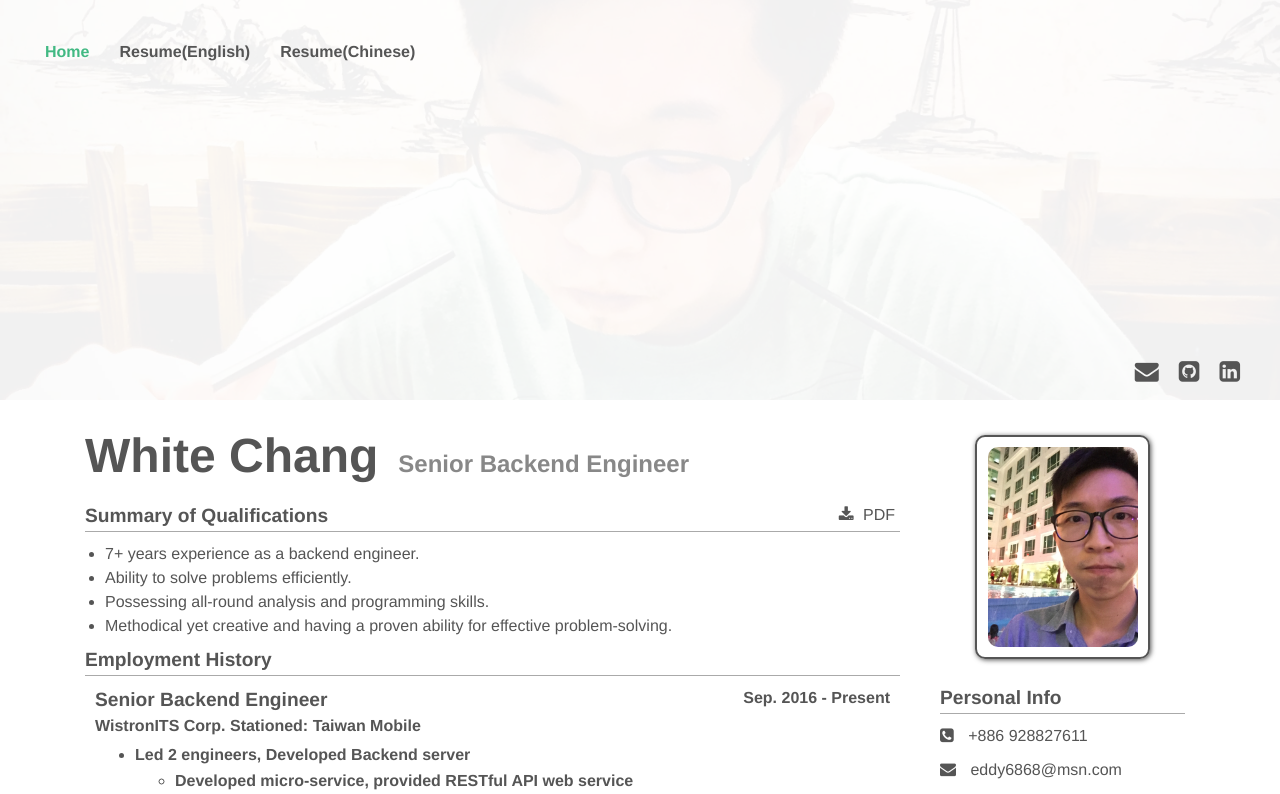
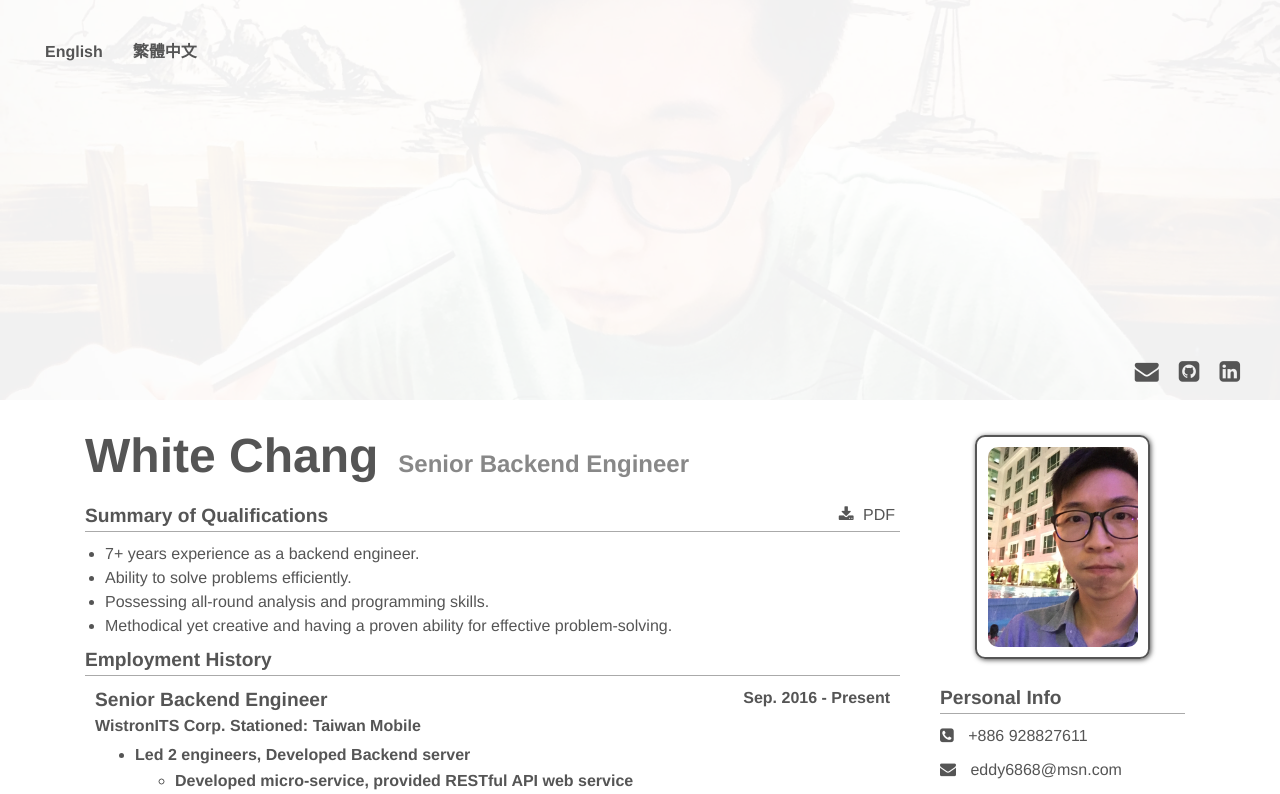
Before and after one commit to ggwhite/resume, a Vue app: page / in a window 1280 px wide. Shown: the top 794 px of the page. Built offline with nearby package versions, Linux system fonts and the light colour scheme.

Commit message:
update build

```diff
--- a/src/App.vue
+++ b/src/App.vue
@@ -30,9 +30,8 @@ export default {
       linkedin: "https://linkedin.com/in/white-chang",
       menu_display: false,
       menu: {
-        "/": "Home",
-        "/resume/en": "Resume(English)",
-        "/resume/zh-tw": "Resume(Chinese)"
+        "/en": "English",
+        "/zh-tw": "繁體中文"
       }
     }
   },
--- a/src/router.js
+++ b/src/router.js
@@ -14,7 +14,7 @@ export default new Router({
       component: ResumeEn
     },
     {
-      path: '/resume/en',
+      path: '/en',
       name: 'resume-en',
       // route level code-splitting
       // this generates a separate chunk (about.[hash].js) for this route
@@ -22,7 +22,7 @@ export default new Router({
       component: () => import(/* webpackChunkName: "about" */ './views/ResumeEn.vue')
     },
     {
-      path: '/resume/zh-tw',
+      path: '/zh-tw',
       name: 'resume-zh-tw',
       // route level code-splitting
       // this generates a separate chunk (about.[hash].js) for this route
```
Also changed, not shown: 5 other files (tests, documents, lock files or other folders).
